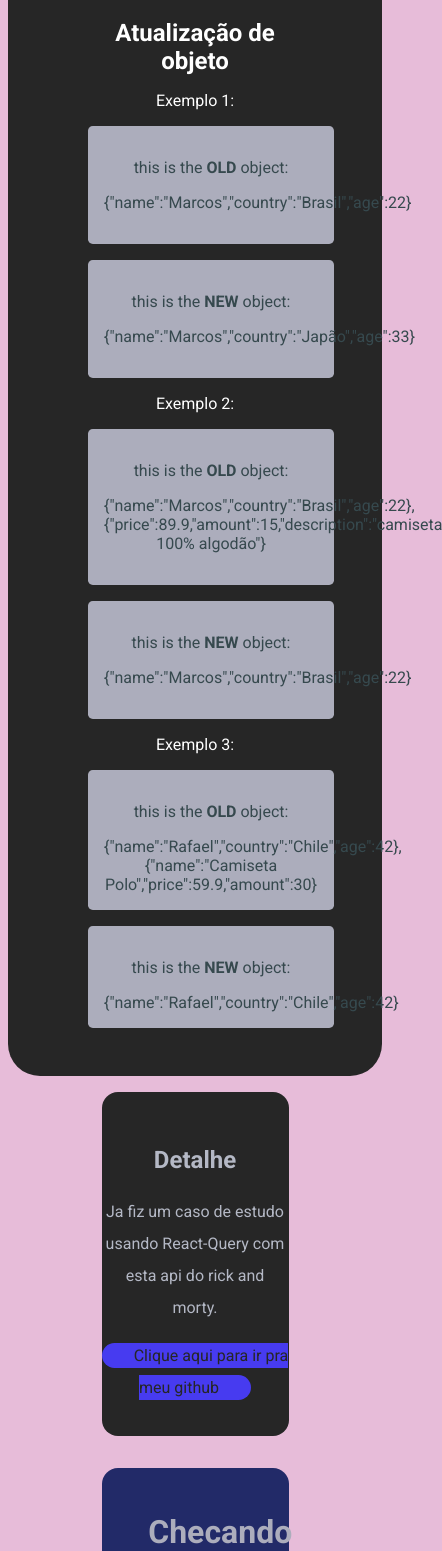
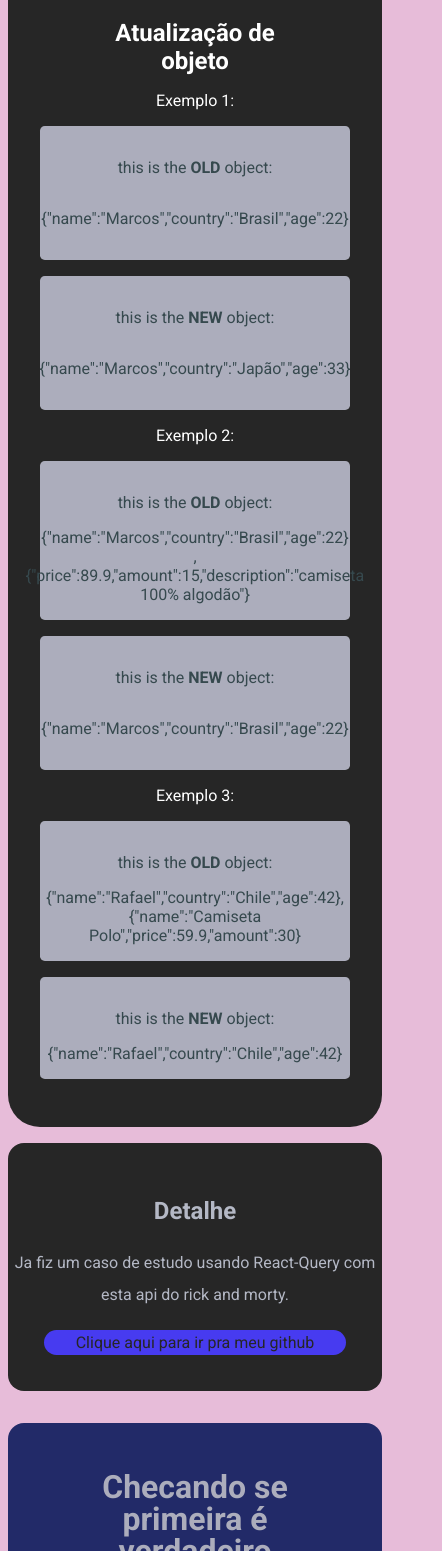
Before and after one commit to guim0/fipe-finder, a Next.js app: page / in a window 390 px wide. Shown: the part 449-2000 px from the top of the page, 442 px wide, since content can reach past the window. Built offline with nearby package versions, Linux system fonts and the light colour scheme.

Commit message:
:sparkles: : Refactoring and Responsiveness

```diff
--- a/pages/home/index.tsx
+++ b/pages/home/index.tsx
@@ -1,15 +1,13 @@
-import "./Home.module.scss";
 import { UpdateData } from "../../src/components/FormatData";
 import { Maskify } from "../../src/components/Maskify";
 import { CheckUppercase } from "../../src/components/CheckUppercase";
 import { RickAndMorty } from "../../src/components/RickAndMorty";
 
-import Link from "next/link";
 import { Button } from "../../src/components/Button";
 
 export function Home() {
   return (
-    <div className="container">
+    <div>
       <Maskify />
       <UpdateData />
       <RickAndMorty />
--- a/src/components/CheckUppercase/CheckUppercase.module.scss
+++ b/src/components/CheckUppercase/CheckUppercase.module.scss
@@ -31,7 +31,16 @@
   > input {
     margin: 1rem 0;
     padding: 1rem 0.5rem;
-    border-radius: 1rem;
+    border-radius: 0.5rem;
     border: 1px solid #36494e;
   }
+
+  @media only screen and (max-width: 745px) {
+    max-width: 100%;
+    > h1,
+    p,
+    input {
+      max-width: 80%;
+    }
+  }
 }
--- a/src/components/FormatData/formatData.module.scss
+++ b/src/components/FormatData/formatData.module.scss
@@ -16,4 +16,12 @@
   border-radius: 0.3rem;
   background-color: #acadbc;
   color: #36494e;
+  @media only screen and (max-width: 745px) {
+    display: flex;
+    flex-direction: column;
+    align-items: center;
+    margin-left: -3rem;
+
+    padding: 1rem 3rem;
+  }
 }
--- a/src/components/FormatData/index.tsx
+++ b/src/components/FormatData/index.tsx
@@ -48,7 +48,9 @@ export const UpdateData = () => {
           <p>
             this is the <b>NEW</b> object:
           </p>
-          <p>{JSON.stringify(formattedObj1)}</p>
+          <p
+            dangerouslySetInnerHTML={{ __html: JSON.stringify(formattedObj1) }}
+          />
         </div>
       </section>
       <section>
@@ -57,10 +59,12 @@ export const UpdateData = () => {
           <p>
             this is the <b>OLD</b> object:
           </p>
-
-          <p>
-            {JSON.stringify(obj2)}, {JSON.stringify(obj2WithProblem)}
-          </p>
+          <span dangerouslySetInnerHTML={{ __html: JSON.stringify(obj2) }} />,
+          <span
+            dangerouslySetInnerHTML={{
+              __html: JSON.stringify(obj2WithProblem),
+            }}
+          />
         </div>
 
         <div className={styles.objectComparisson}>
--- a/src/components/RickAndMorty/RickAndMorty.module.scss
+++ b/src/components/RickAndMorty/RickAndMorty.module.scss
@@ -15,4 +15,8 @@
     margin-top: 2rem;
     padding: 0.2rem 2rem;
   }
+
+  @media only screen and (max-width: 745px) {
+    max-width: 100%;
+  }
 }
```
Also changed, not shown: pages/search/index.tsx (+21 -13 lines), src/components/Button/ButtonSubmit/index.tsx (deleted, +0 -18 lines), pages/home/Home.module.scss (deleted).
